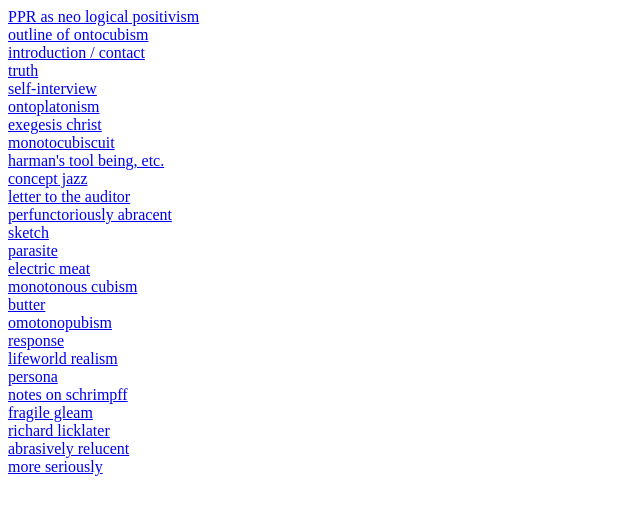
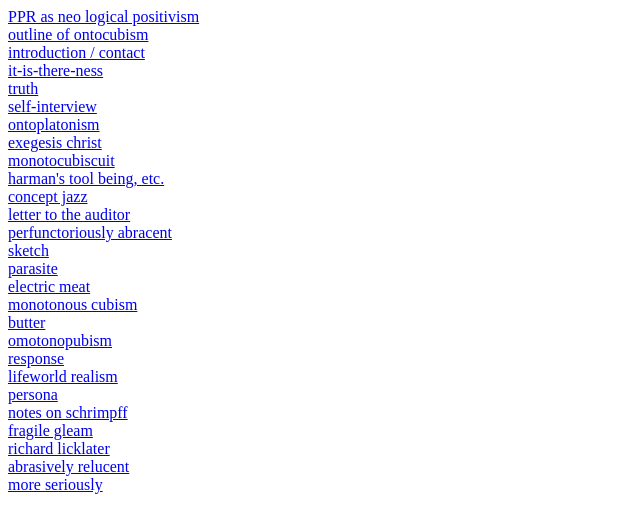
Before and after one commit to phenomenalism/papers, a plain HTML site: page index.html in a window 1280 px wide. Shown: the whole page, without its empty margins (0-640 px from the left). Drawn offline with Linux system fonts and the light colour scheme.

Commit message:
Update index.html

```diff
--- a/index.html
+++ b/index.html
@@ -3,6 +3,7 @@
     <a href="PPR_short.pdf"> PPR as neo logical positivism </a><br>
     <a href="gist.pdf"> outline of ontocubism </a><br>
     <a href="fen.pdf"> introduction / contact </a><br>
+    <a href="beings.pdf"> it-is-there-ness </a><br>
     <a href="truth.pdf"> truth </a><br>
     <a href="interview.pdf">self-interview </a><br>
     <a href="cuboplatonism.pdf"> ontoplatonism </a><br>
```
